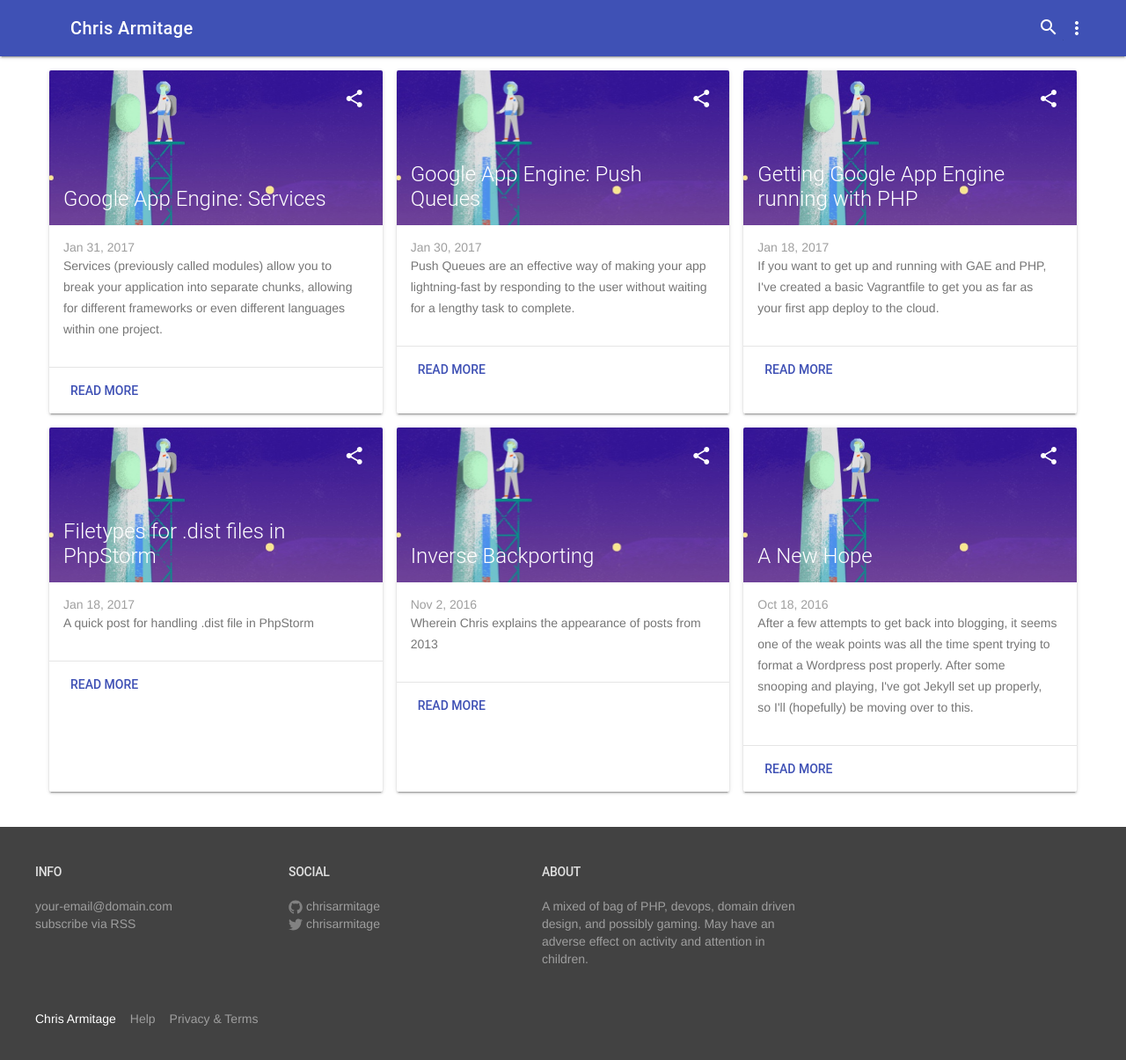
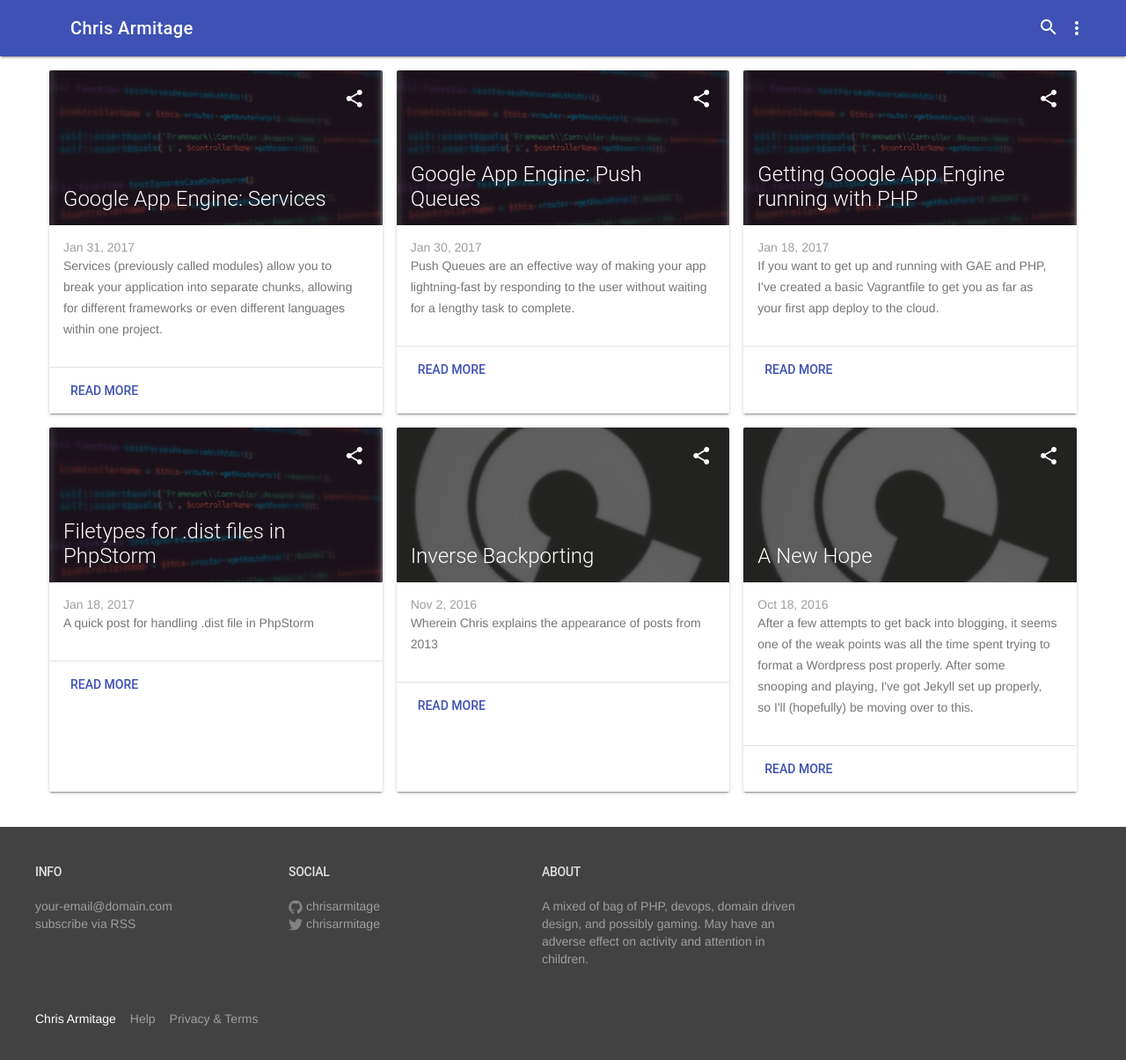
Before and after one commit to chrisarmitage/chrisarmitage.gihub.io, a Jekyll site: the page built from index.html, in a window 1280 px wide. Shown: the top 1205 px of the page at 88% size. Built offline with Jekyll 4.4.1, drawn with Linux system fonts in a browser that asks for light colours; the list of posts is cut into pages by our own code.

Commit message:
Enable category background images

```diff
--- a/_sass/_layout.scss
+++ b/_sass/_layout.scss
@@ -14,7 +14,7 @@
   .mdl-card__title {
     color: #fff;
     height: 176px;
-    background: url('../img/welcome_card.jpg') center / cover;
+    background: url('../img/category/default.jpg') center / cover;
   }
 
   .mdl-card__supporting-text > span { color: #9F9F9F; }
@@ -68,7 +68,7 @@
     -ms-flex-pack: center;
     justify-content: center;
     min-height: 200px;
-    background: url('../img/welcome_card.jpg') center / cover;
+    background: url('../img/category/default.jpg') center / cover;
   }
 
   button {
--- a/index.html
+++ b/index.html
@@ -10,7 +10,7 @@
 
     <div class="section-highlight section--center mdl-grid mdl-grid--no-spacing mdl-shadow--2dp">
 
-      <header class="section__play-btn mdl-cell mdl-cell--3-col-desktop mdl-cell--2-col-tablet mdl-cell--4-col-phone" {% if post.image %} style="background: url('{{ post.image }}') center/cover;" {% endif %}></header>
+      <header class="section__play-btn mdl-cell mdl-cell--3-col-desktop mdl-cell--2-col-tablet mdl-cell--4-col-phone" {% if post.category %} style="background: url('img/category/{{ post.category }}.png') center/cover;" {% endif %}></header>
 
       <div class="mdl-card mdl-cell mdl-cell--9-col-desktop mdl-cell--6-col-tablet mdl-cell--4-col-phone">
         <div class="mdl-card__supporting-text">
@@ -36,7 +36,7 @@
     {% else %}
 
     <div class="mdl-card mdl-shadow--2dp mdl-cell mdl-cell--4-col mdl-cell--4-col-desktop mdl-cell--4-col-tablet mdl-cell--12-col-phone">
-      <div class="mdl-card__title" {% if post.image %} style="background: url('{{ post.image }}') center/cover;" {% endif %}>
+      <div class="mdl-card__title" {% if post.category %} style="background: url('img/category/{{ post.category }}.png') center/cover;" {% endif %}>
         <h2 class="mdl-card__title-text">{{ post.title }}</h2>
       </div>
       <div class="mdl-card__supporting-text">
```
Also changed, not shown: img/category/default.jpg (added), img/category/php.png (added), img/welcome_card.jpg (deleted).
